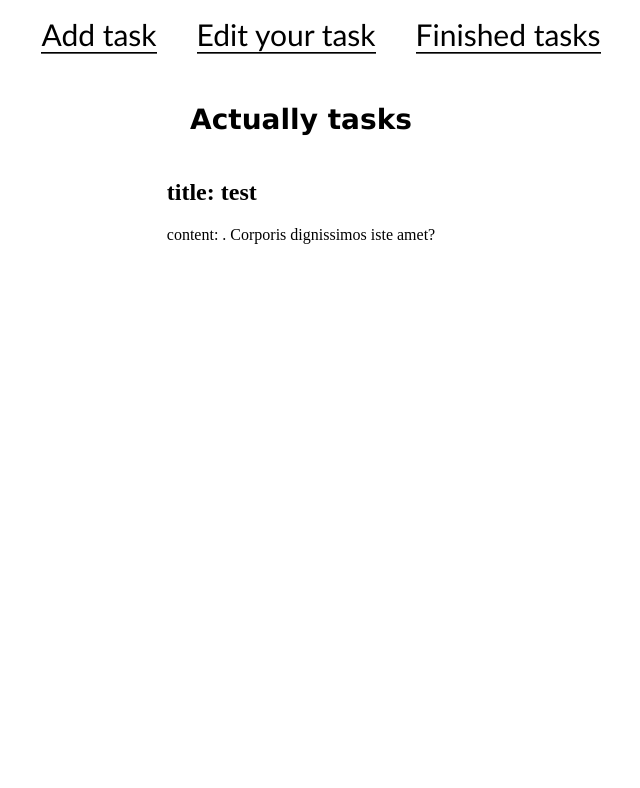
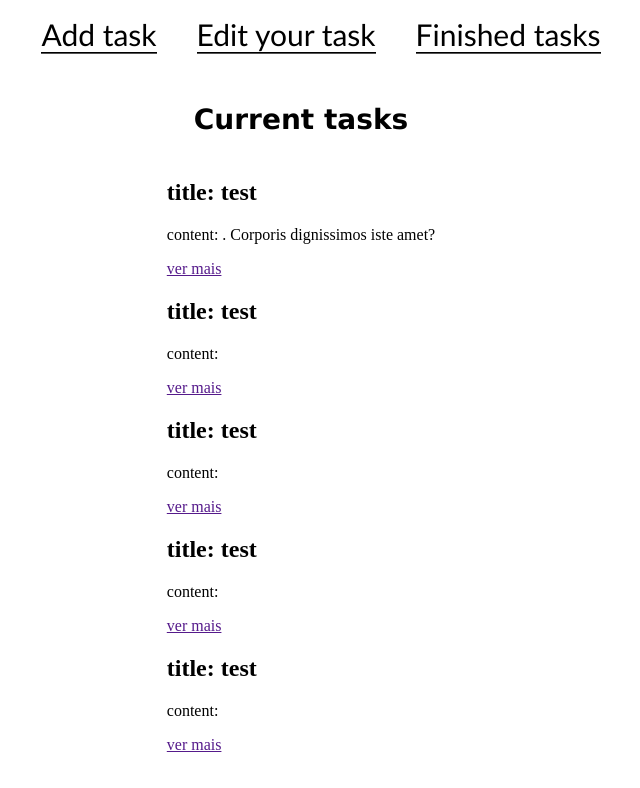
Before and after one commit to estrela801/gerenciador-de-tarefas, a website: page index.html in a window 1280 px wide. Shown: the whole page, without its empty margins (339-979 px from the left). Drawn offline with Linux system fonts and the light colour scheme.

Commit message:
feat: changes for test of layout

```diff
--- a/index.html
+++ b/index.html
@@ -26,14 +26,38 @@
     <section class="container">
 
     <div class="center">
-        <h1>Actually tasks</h1>
+        <h1>Current tasks</h1>
+    </div>
+
+    <div class="cards">
+        <div class="card-task">
+        <h2 class="control">title: <span class=" content titulo">test</span></h2>
+        <p class="control">content: <span class=" content conteudo"></span></p>
+        <a href="" class="see-more">ver mais</a>
     </div>
     <div class="card-task">
-        <h2>title: <span class="titulo">test</span></h2>
-        <p>content: <span class="conteudo"></span></p>
+        <h2 class="control">title: <span class=" content titulo">test</span></h2>
+        <p class="control">content: <span class=" content conteudo"></span></p>
+        <a href="" class="see-more">ver mais</a>
     </div>
+    <div class="card-task">
+        <h2 class="control">title: <span class=" content titulo">test</span></h2>
+        <p class="control">content: <span class=" content conteudo"></span></p>
+        <a href="" class="see-more">ver mais</a>
+    </div>
+    <div class="card-task">
+        <h2 class="control">title: <span class=" content titulo">test</span></h2>
+        <p class="control">content: <span class=" content conteudo"></span></p>
+        <a href="" class="see-more">ver mais</a>
+    </div>
+    <div class="card-task">
+        <h2 class="control">title: <span class=" content titulo">test</span></h2>
+        <p class="control">content: <span class=" content conteudo"></span></p>
+        <a href="" class="see-more">ver mais</a>
+    </div>
+    </div>
+
     </section>
     <script src="index.js"></script>
-    <script src="Api.js"></script>
 </body>
 </html>
```
